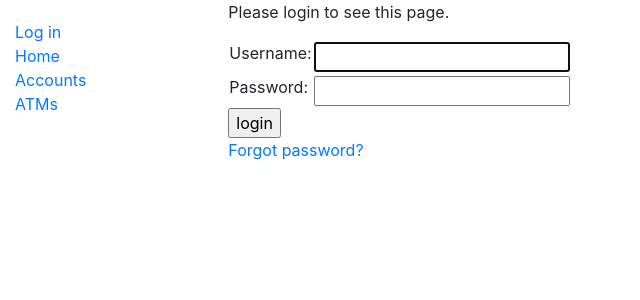
After one commit to LeVarS/Python-ATM, a Django app: a page that uses django/pythonatm/templates/registration/login.html in a window 1280 px wide. The commit adds this page. Shown: the top 300 px of the page, without its empty margins (0-640 px from the left). Run offline with Django 3.2, Linux system fonts and the light colour scheme; some libraries are stand-ins or nearby versions.

Commit message:
Added logging-in and out functionality as well as the ability to change passwords

```diff
--- a/django/pythonatm/catalog/templates/base_generic.html
+++ b/django/pythonatm/catalog/templates/base_generic.html
@@ -16,6 +16,7 @@
       <div class="col-sm-2">
         {% block sidebar %}
         <ul class="sidebar-nav">
+          <li><a href="{% url 'login' %}">Log in</a></li>
           <li><a href="{% url 'index' %}">Home</a></li>
           <li><a href="{% url 'accounts' %}">Accounts</a></li>
           <li><a href="">ATMs</a></li>
--- a/django/pythonatm/catalog/urls.py
+++ b/django/pythonatm/catalog/urls.py
@@ -4,5 +4,5 @@ from . import views
 urlpatterns = [
     path('', views.index, name='index'),
     path('accounts/', views.AccountListView.as_view(), name='accounts'),
-     path('account/<int:pk>', views.AccountDetailView.as_view(), name='account-detail'),
+    path('account/<int:pk>', views.AccountDetailView.as_view(), name='account-detail'),
 ]
--- a/django/pythonatm/pythonatm/settings.py
+++ b/django/pythonatm/pythonatm/settings.py
@@ -121,3 +121,8 @@ USE_TZ = True
 # https://docs.djangoproject.com/en/2.2/howto/static-files/
 
 STATIC_URL = '/static/'
+
+# Redirect to home URL after login (Default redirects to /accounts/profile/)
+LOGIN_REDIRECT_URL = '/'
+
+EMAIL_BACKEND = 'django.core.mail.backends.console.EmailBackend'
--- a/django/pythonatm/pythonatm/urls.py
+++ b/django/pythonatm/pythonatm/urls.py
@@ -40,3 +40,8 @@ from django.conf import settings
 from django.conf.urls.static import static
 
 urlpatterns += static(settings.STATIC_URL, document_root=settings.STATIC_ROOT)
+
+#Add Django site authentication urls (for login, logout, password management)
+urlpatterns += [
+    path('accounts/', include('django.contrib.auth.urls')),
+]
--- /dev/null
+++ b/django/pythonatm/templates/registration/logged_out.html
@@ -0,0 +1,6 @@
+{% extends "base_generic.html" %}
+
+{% block content %}
+  <p>Logged out!</p>
+  <a href="{% url 'login'%}">Click here to login again.</a>
+{% endblock %}
--- /dev/null
+++ b/django/pythonatm/templates/registration/login.html
@@ -0,0 +1,40 @@
+{% extends "base_generic.html" %}
+
+{% block content %}
+
+{% if form.errors %}
+  <p>Your username and password didn't match. Please try again.</p>
+{% endif %}
+
+{% if next %}
+  {% if user.is_authenticated %}
+    <p>Your account doesn't have access to this page. To proceed,
+    please login with an account that has access.</p>
+  {% else %}
+    <p>Please login to see this page.</p>
+  {% endif %}
+{% endif %}
+
+<form method="post" action="{% url 'login' %}">
+{% csrf_token %}
+<table>
+
+<tr>
+  <td>{{ form.username.label_tag }}</td>
+  <td>{{ form.username }}</td>
+</tr>
+
+<tr>
+  <td>{{ form.password.label_tag }}</td>
+  <td>{{ form.password }}</td>
+</tr>
+</table>
+
+<input type="submit" value="login" />
+<input type="hidden" name="next" value="{{ next }}" />
+</form>
+
+{# Assumes you setup the password_reset view in your URLconf #}
+<p><a href="{% url 'password_reset' %}">Forgot password?</a></p>
+
+{% endblock %}
--- /dev/null
+++ b/django/pythonatm/templates/registration/password_reset_complete.html
@@ -0,0 +1,6 @@
+{% extends "base_generic.html" %}
+
+{% block content %}
+  <h1>The password has been changed!</h1>
+  <p><a href="{% url 'login' %}">log in again?</a></p>
+{% endblock %}
--- /dev/null
+++ b/django/pythonatm/templates/registration/password_reset_done.html
@@ -0,0 +1,5 @@
+{% extends "base_generic.html" %}
+
+{% block content %}
+  <p>We've emailed you instructions for setting your password. If they haven't arrived in a few minutes, check your spam folder.</p>
+{% endblock %}
--- /dev/null
+++ b/django/pythonatm/templates/registration/password_reset_email.html
@@ -0,0 +1,2 @@
+Someone asked for password reset for email {{ email }}. Follow the link below:
+{{ protocol}}://{{ domain }}{% url 'password_reset_confirm' uidb64=uid token=token %}
```
Also changed, not shown: django/pythonatm/templates/registration/password_reset_confirm.html (added, +29 -0 lines), django/pythonatm/templates/registration/password_reset_form.html (added, +12 -0 lines), django/pythonatm/db.sqlite3.
